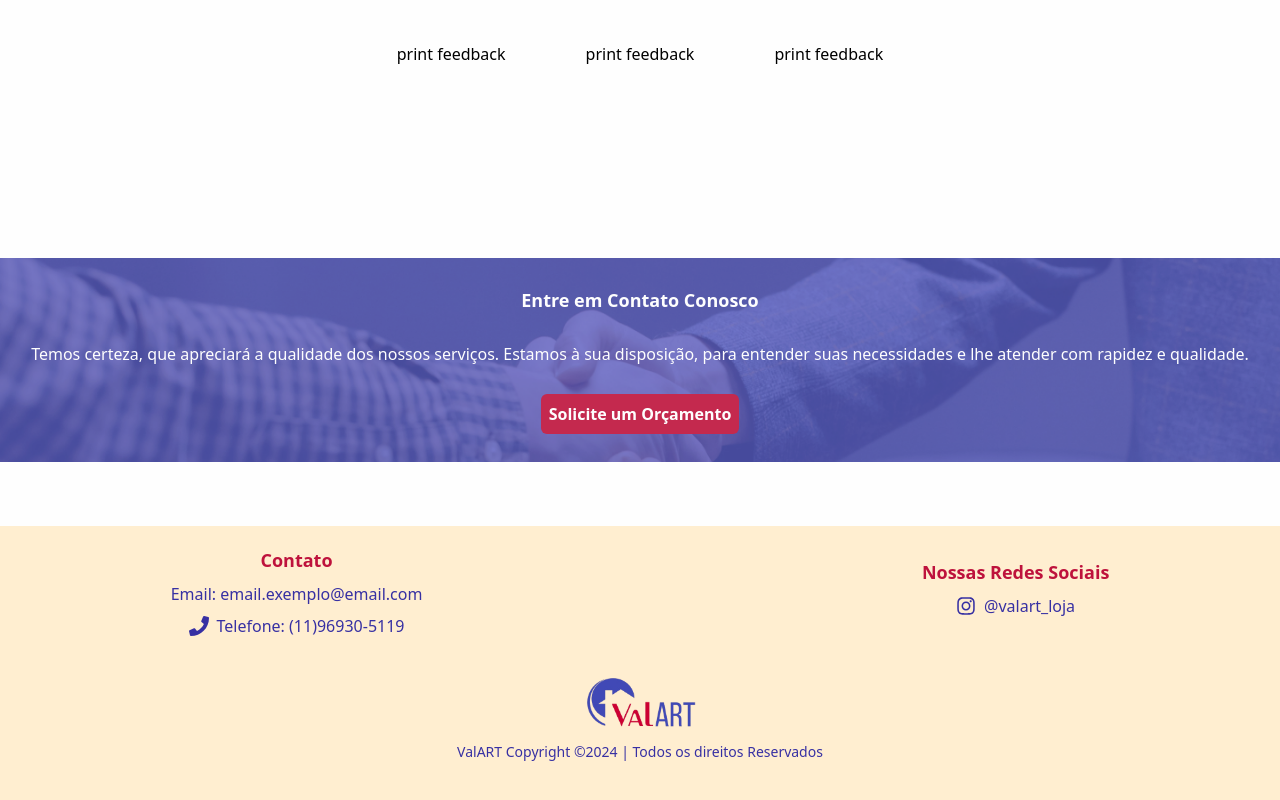
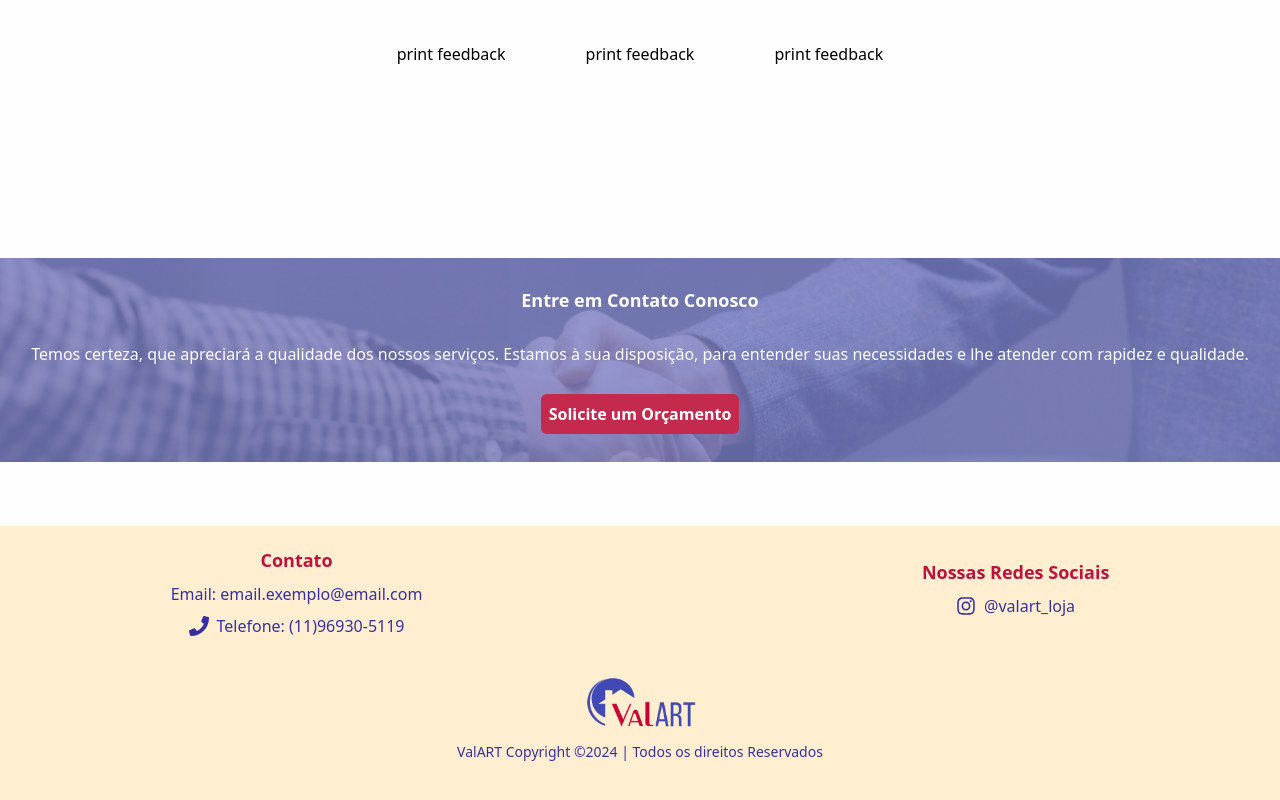
Before and after one commit to Rafael-84/valart, a React (Vite) app: page / in a window 1280 px wide. Shown: the part 1946-2746 px from the top of the page. Built offline with nearby package versions, Linux system fonts and the light colour scheme.

Commit message:
ajustando

```diff
--- a/src/components/FeedBackAndContact/index.jsx
+++ b/src/components/FeedBackAndContact/index.jsx
@@ -35,7 +35,7 @@ export function FeedbackAndContact() {
                     </div>
                 </div>
             </section>
-            <section className="bg-indigo-600 p-2 my-8 bg-bgContato bg-cover bg-no-repeat opacity-90" >
+            <section className=" p-2 my-8 bg-bgContato bg-cover bg-no-repeat opacity-90" >
                 <div className="flex flex-col items-center mx-3 my-5 gap-7">
                     <p className="text-corHeader font-bold text-lg">Entre em Contato Conosco</p>
                     <span className="text-corHeader font-medium text-center ">Temos certeza, que apreciará a qualidade dos nossos serviços. Estamos à sua disposição, para entender suas necessidades e lhe atender com rapidez e qualidade.</span>
--- a/src/pages/home/index.jsx
+++ b/src/pages/home/index.jsx
@@ -57,8 +57,11 @@ export function Home() {
                     <span className="  mx-3 text-center text-indigo-900 font-bold">Temos a melhor solução para a sua construção, atendendo desde a sua residência até a sua empresa, garantindo qualidade e inovação em cada projeto com a Valart!</span>
                 </div>
             </section>
-            <FeedbackAndContact />
-            <Footer />
+            <section>
+                <FeedbackAndContact />
+                <Footer />
+            </section>
+
         </main>
     )
 }
```
